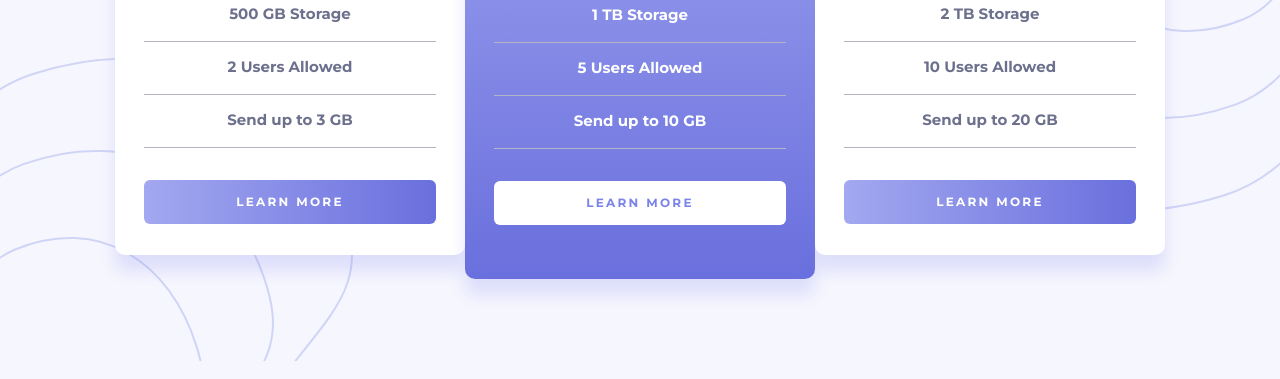
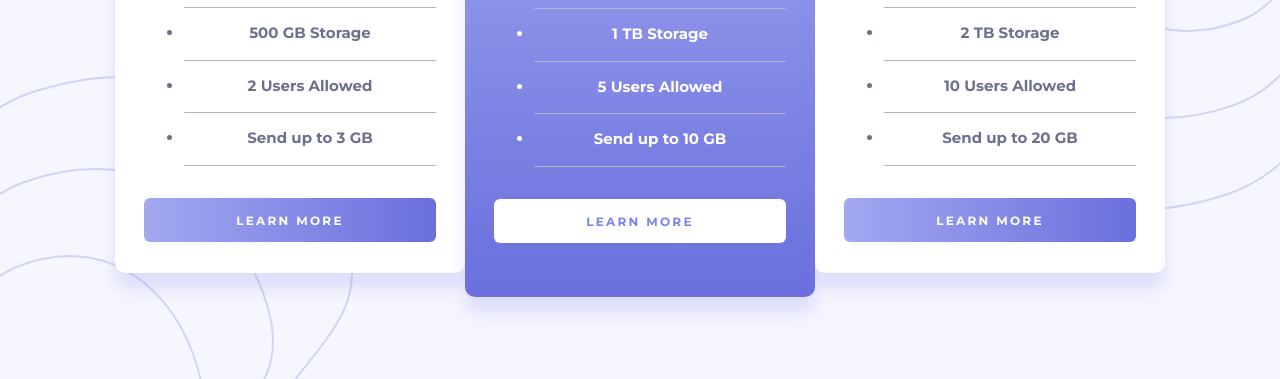
Before and after one commit to BenConfig/pricing-component-with-toggle, a plain HTML site: page index.html in a window 1280 px wide. Shown: the part 446-825 px from the top of the page. Drawn offline with Linux system fonts and the light colour scheme.

Commit message:
Added semantic elements

```diff
--- a/index.html
+++ b/index.html
@@ -18,7 +18,9 @@
 
       <h1 class="page-title">Our Pricing</h1>
 
-      <div class="frequency">
+      <fieldset class="frequency">
+        <legend class="sr-only">Choose whether to pay annually or monthly</legend>
+
         <input
           class="sr-only"
           type="radio"
@@ -36,7 +38,7 @@
           name="frequency"
           value="monthly">
         <label class="frequency-label" for="monthly">Monthly</label>
-      </div>
+      </fieldset>
 
 
     </header>
@@ -46,27 +48,33 @@
       <article class="card">
         <h2 class="card-title">Basic</h2>
         <p class="price" id="basic">$199.99</p>
-        <p class="perk perk-storage">500 GB Storage</p>
-        <p class="perk">2 Users Allowed</p>
-        <p class="perk">Send up to 3 GB</p>
+        <ul>
+          <li class="perk perk-storage">500 GB Storage</li>
+          <li class="perk">2 Users Allowed</li>
+          <li class="perk">Send up to 3 GB</li>
+        </ul>
         <a href="#" class="btn btn-special">Learn More</a>
       </article>
 
       <article class="card card-special">
         <h2 class="card-title">Professional</h2>
         <p class="price" id="professional">$249.99</p>
-        <p class="perk perk-storage">1 TB Storage</p>
-        <p class="perk">5 Users Allowed</p>
-        <p class="perk">Send up to 10 GB</p>
+        <ul>
+          <li class="perk perk-storage">1 TB Storage</li>
+          <li class="perk">5 Users Allowed</li>
+          <li class="perk">Send up to 10 GB</li>
+        </ul>
         <a href="#" class="btn">Learn More</a>
       </article>
 
       <article class="card">
         <h2 class="card-title">Master</h2>
         <p class="price" id="master">$399.99</p>
-        <p class="perk perk-storage">2 TB Storage</p>
-        <p class="perk">10 Users Allowed</p>
-        <p class="perk">Send up to 20 GB</p>
+        <ul>
+          <li class="perk perk-storage">2 TB Storage</li>
+          <li class="perk">10 Users Allowed</li>
+          <li class="perk">Send up to 20 GB</li>
+        </ul>
         <a href="#" class="btn">Learn More</a>
       </article>
 
```
